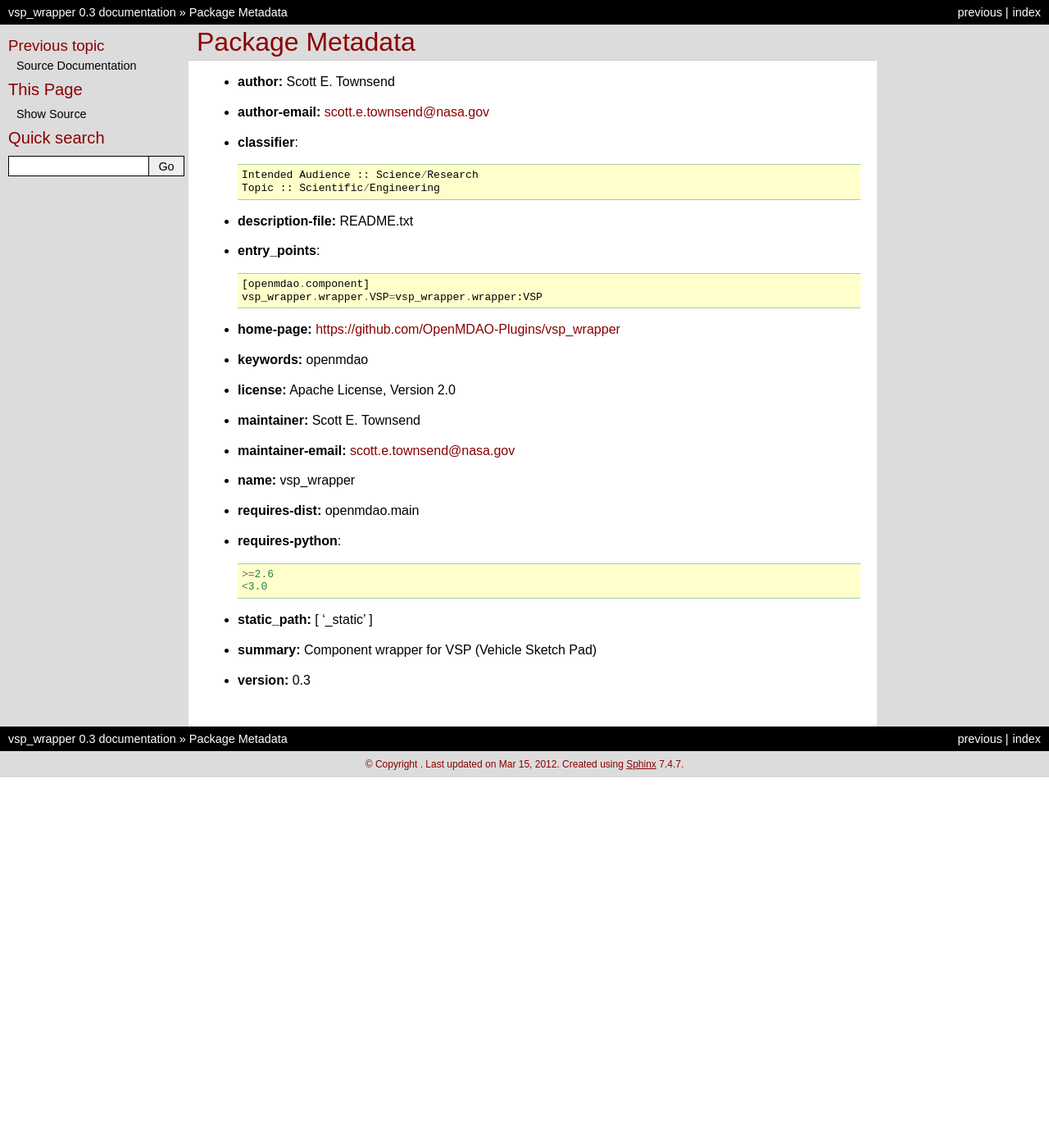
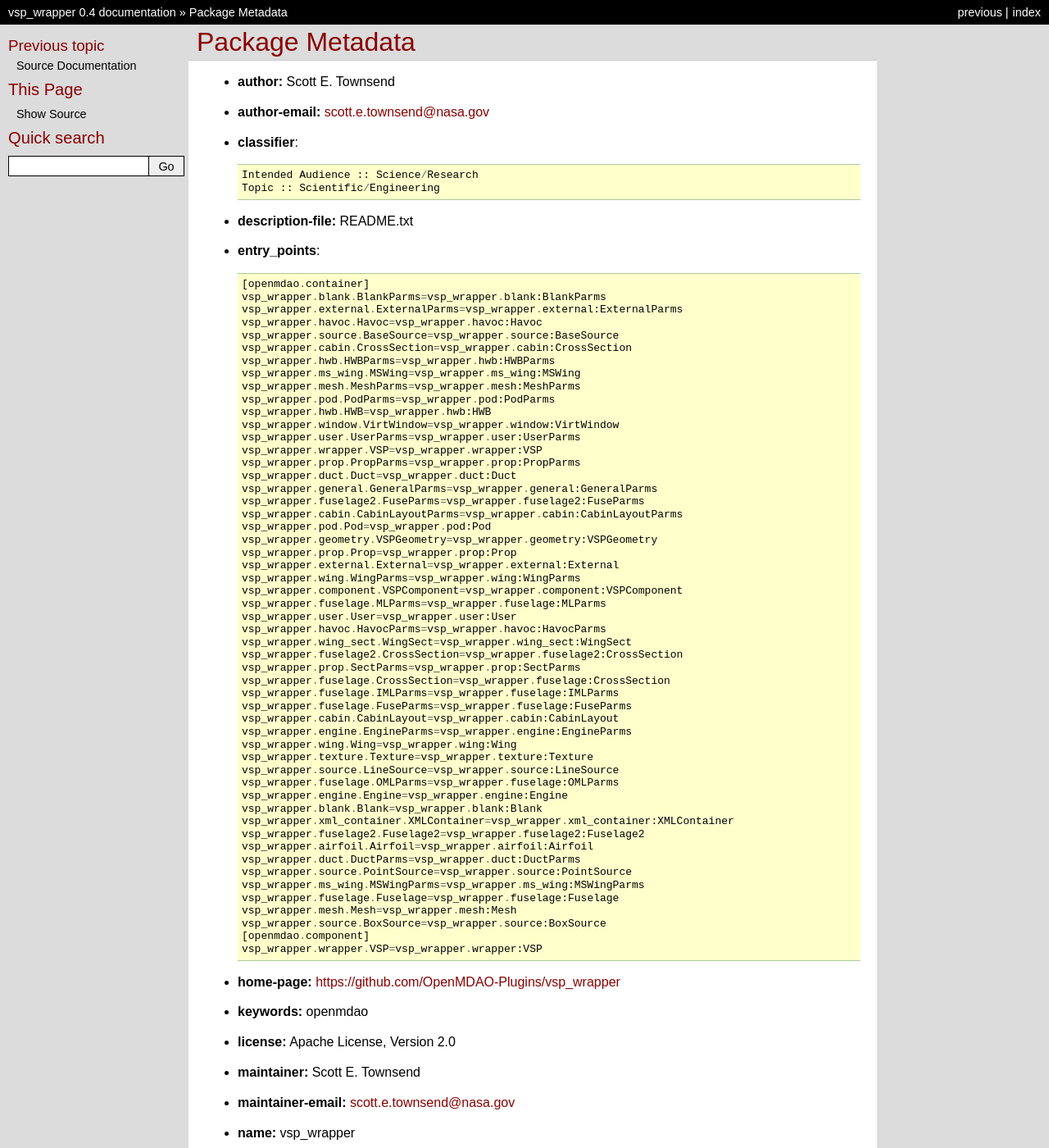
Before and after one commit to OpenMDAO-Plugins/vsp_wrapper, a Sphinx documentation site: the page built from docs/pkgdocs.rst, in a window 1280 px wide and 1400 px high. Shown: the whole window at 82% size. Built offline with Sphinx 7.4.7, drawn with Linux system fonts in a browser that asks for light colours; some of the changed text lies outside the part shown.

```diff
--- a/docs/conf.py
+++ b/docs/conf.py
@@ -1,5 +1,3 @@
-
-
 # This file is autogenerated during plugin quickstart and overwritten during
 # plugin makedist. DO NOT CHANGE IT if you plan to use plugin makedist to package
 # distribution.
@@ -45,10 +43,10 @@
 # built documents.
 #
 # The short X.Y version.
-version = '0.3'
+version = '0.4'
 #The short version is the one that shows up in the file when you use /version/.
 # The full version, including alpha/beta/rc tags.
-release = '0.3'
+release = '0.4'
 
 # The language for content autogenerated by Sphinx. Refer to documentation
 # for a list of supported languages.
--- a/docs/pkgdocs.rst
+++ b/docs/pkgdocs.rst
@@ -16,6 +16,57 @@
 
 - **entry_points**::
 
+    [openmdao.container]
+    vsp_wrapper.blank.BlankParms=vsp_wrapper.blank:BlankParms
+    vsp_wrapper.external.ExternalParms=vsp_wrapper.external:ExternalParms
+    vsp_wrapper.havoc.Havoc=vsp_wrapper.havoc:Havoc
+    vsp_wrapper.source.BaseSource=vsp_wrapper.source:BaseSource
+    vsp_wrapper.cabin.CrossSection=vsp_wrapper.cabin:CrossSection
+    vsp_wrapper.hwb.HWBParms=vsp_wrapper.hwb:HWBParms
+    vsp_wrapper.ms_wing.MSWing=vsp_wrapper.ms_wing:MSWing
+    vsp_wrapper.mesh.MeshParms=vsp_wrapper.mesh:MeshParms
+    vsp_wrapper.pod.PodParms=vsp_wrapper.pod:PodParms
+    vsp_wrapper.hwb.HWB=vsp_wrapper.hwb:HWB
+    vsp_wrapper.window.VirtWindow=vsp_wrapper.window:VirtWindow
+    vsp_wrapper.user.UserParms=vsp_wrapper.user:UserParms
+    vsp_wrapper.wrapper.VSP=vsp_wrapper.wrapper:VSP
+    vsp_wrapper.prop.PropParms=vsp_wrapper.prop:PropParms
+    vsp_wrapper.duct.Duct=vsp_wrapper.duct:Duct
+    vsp_wrapper.general.GeneralParms=vsp_wrapper.general:GeneralParms
+    vsp_wrapper.fuselage2.FuseParms=vsp_wrapper.fuselage2:FuseParms
+    vsp_wrapper.cabin.CabinLayoutParms=vsp_wrapper.cabin:CabinLayoutParms
+    vsp_wrapper.pod.Pod=vsp_wrapper.pod:Pod
+    vsp_wrapper.geometry.VSPGeometry=vsp_wrapper.geometry:VSPGeometry
+    vsp_wrapper.prop.Prop=vsp_wrapper.prop:Prop
+    vsp_wrapper.external.External=vsp_wrapper.external:External
+    vsp_wrapper.wing.WingParms=vsp_wrapper.wing:WingParms
+    vsp_wrapper.component.VSPComponent=vsp_wrapper.component:VSPComponent
+    vsp_wrapper.fuselage.MLParms=vsp_wrapper.fuselage:MLParms
+    vsp_wrapper.user.User=vsp_wrapper.user:User
+    vsp_wrapper.havoc.HavocParms=vsp_wrapper.havoc:HavocParms
+    vsp_wrapper.wing_sect.WingSect=vsp_wrapper.wing_sect:WingSect
+    vsp_wrapper.fuselage2.CrossSection=vsp_wrapper.fuselage2:CrossSection
+    vsp_wrapper.prop.SectParms=vsp_wrapper.prop:SectParms
+    vsp_wrapper.fuselage.CrossSection=vsp_wrapper.fuselage:CrossSection
+    vsp_wrapper.fuselage.IMLParms=vsp_wrapper.fuselage:IMLParms
+    vsp_wrapper.fuselage.FuseParms=vsp_wrapper.fuselage:FuseParms
+    vsp_wrapper.cabin.CabinLayout=vsp_wrapper.cabin:CabinLayout
+    vsp_wrapper.engine.EngineParms=vsp_wrapper.engine:EngineParms
+    vsp_wrapper.wing.Wing=vsp_wrapper.wing:Wing
+    vsp_wrapper.texture.Texture=vsp_wrapper.texture:Texture
+    vsp_wrapper.source.LineSource=vsp_wrapper.source:LineSource
+    vsp_wrapper.fuselage.OMLParms=vsp_wrapper.fuselage:OMLParms
+    vsp_wrapper.engine.Engine=vsp_wrapper.engine:Engine
+    vsp_wrapper.blank.Blank=vsp_wrapper.blank:Blank
+    vsp_wrapper.xml_container.XMLContainer=vsp_wrapper.xml_container:XMLContainer
+    vsp_wrapper.fuselage2.Fuselage2=vsp_wrapper.fuselage2:Fuselage2
+    vsp_wrapper.airfoil.Airfoil=vsp_wrapper.airfoil:Airfoil
+    vsp_wrapper.duct.DuctParms=vsp_wrapper.duct:DuctParms
+    vsp_wrapper.source.PointSource=vsp_wrapper.source:PointSource
+    vsp_wrapper.ms_wing.MSWingParms=vsp_wrapper.ms_wing:MSWingParms
+    vsp_wrapper.fuselage.Fuselage=vsp_wrapper.fuselage:Fuselage
+    vsp_wrapper.mesh.Mesh=vsp_wrapper.mesh:Mesh
+    vsp_wrapper.source.BoxSource=vsp_wrapper.source:BoxSource
     [openmdao.component]
     vsp_wrapper.wrapper.VSP=vsp_wrapper.wrapper:VSP
 
@@ -42,4 +93,4 @@
 
 - **summary:** Component wrapper for VSP (Vehicle Sketch Pad)
 
-- **version:** 0.3
+- **version:** 0.4
--- a/setup.cfg
+++ b/setup.cfg
@@ -1,6 +1,6 @@
 [metadata]
 name = vsp_wrapper
-version = 0.3
+version = 0.4
 summary = Component wrapper for VSP (Vehicle Sketch Pad)
 description-file = README.txt
 keywords = openmdao
```
Also changed, not shown: setup.py (+3 -4 lines), 2 other files.
